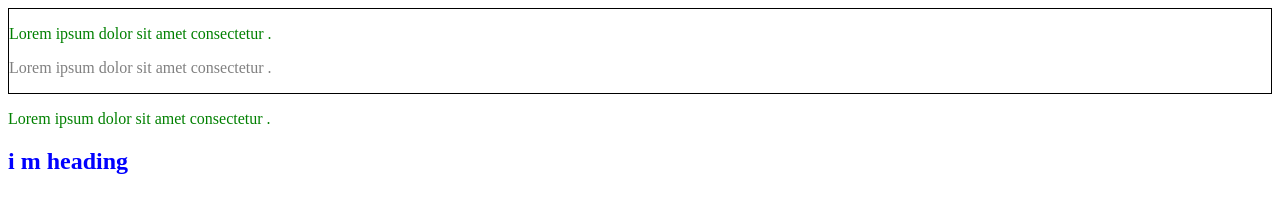
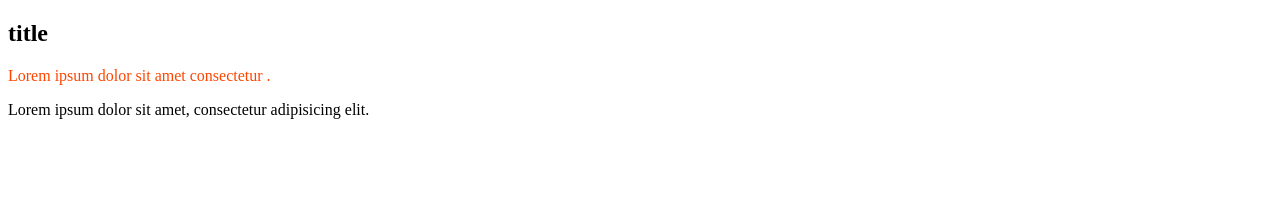
Before and after one commit to KarimMoustamid/Css-Bootcamp, a plain HTML site: page Bootcamp-001/css-tutorial/index.html in a window 1280 px wide. Drawn offline with Linux system fonts and the light colour scheme.

Commit message:
Combining Selectors - Descendent Selector

```diff
--- a/Bootcamp-001/css-tutorial/index.html
+++ b/Bootcamp-001/css-tutorial/index.html
@@ -8,11 +8,10 @@
     <link rel="stylesheet" href="./styles.css" />
   </head>
   <body>
-    <div>
-      <p class="special">Lorem ipsum dolor sit amet consectetur .</p>
+    <div class="container">
+      <h2>title</h2>
       <p>Lorem ipsum dolor sit amet consectetur .</p>
     </div>
-    <p class="special">Lorem ipsum dolor sit amet consectetur .</p>
-    <h2>i m heading</h2>
+    <p>Lorem ipsum dolor sit amet, consectetur adipisicing elit.</p>
   </body>
 </html>
--- a/Bootcamp-001/css-tutorial/styles.css
+++ b/Bootcamp-001/css-tutorial/styles.css
@@ -67,19 +67,59 @@ p {
 /* # the child element inherit styles from the parent element
    # anless the child element has his own styles */
 
-body {
+/* body { */
+/* color: orangered; */
+/* font-family: monospace; */
+/* line-height: 1.5; */
+/* font-size: 20px; */
+/* } */
+
+/* .special { */
+/* color: green; */
+/* } */
+
+/* h2 { */
+/* color: blue; */
+/* } */
+
+/* div { */
+/* color: grey; */
+/* border: 1px solid black; */
+/* } */
+
+/* ! Last Rule and Specificity "Universal Selector" */
+/* # Universal Selector  has the least specificity  */
+
+/* * { */
+/* color: purple; */
+/* } */
+
+/* .special { */
+/* color: blue; */
+/* } */
+
+/* p { */
+/* color: orangered; */
+/* } */
+
+/* /* more code here  ... */
+
+/* we are overiding our styles : */
+
+/* p { */
+/* color: green; */
+/* } */
+
+/* .header { */
+/* color: blue; */
+/* } */
+
+/* #header { */
+/* color: orangered; */
+/* } */
+
+/* ! Combining Selectors - Descendent Selector */
+
+.container p {
   color: orangered;
 }
-
-.special {
-  color: green;
-}
-
-h2 {
-  color: blue;
-}
-
-div {
-  color: grey;
-  border: 1px solid black;
-}
```
Also changed, not shown: Bootcamp-001/css-tutorial/about.html (deleted, +0 -12 lines).
